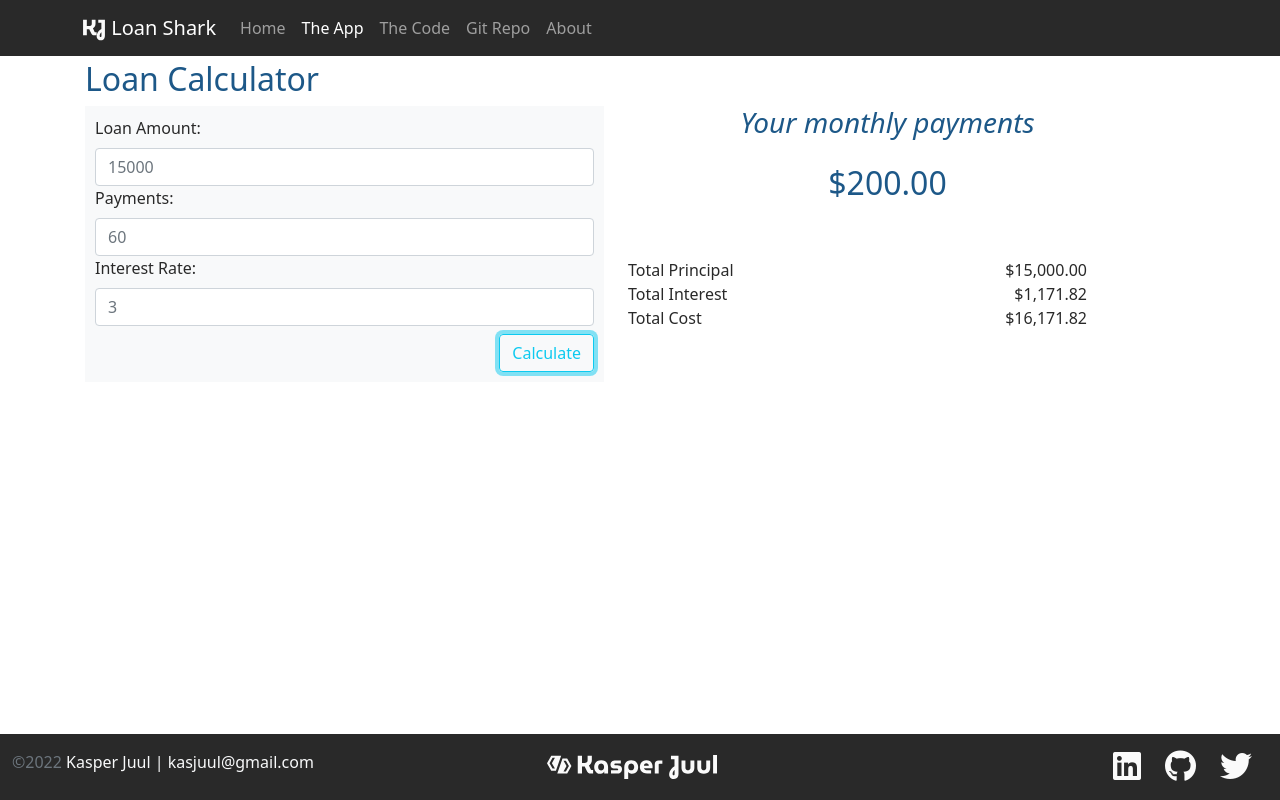
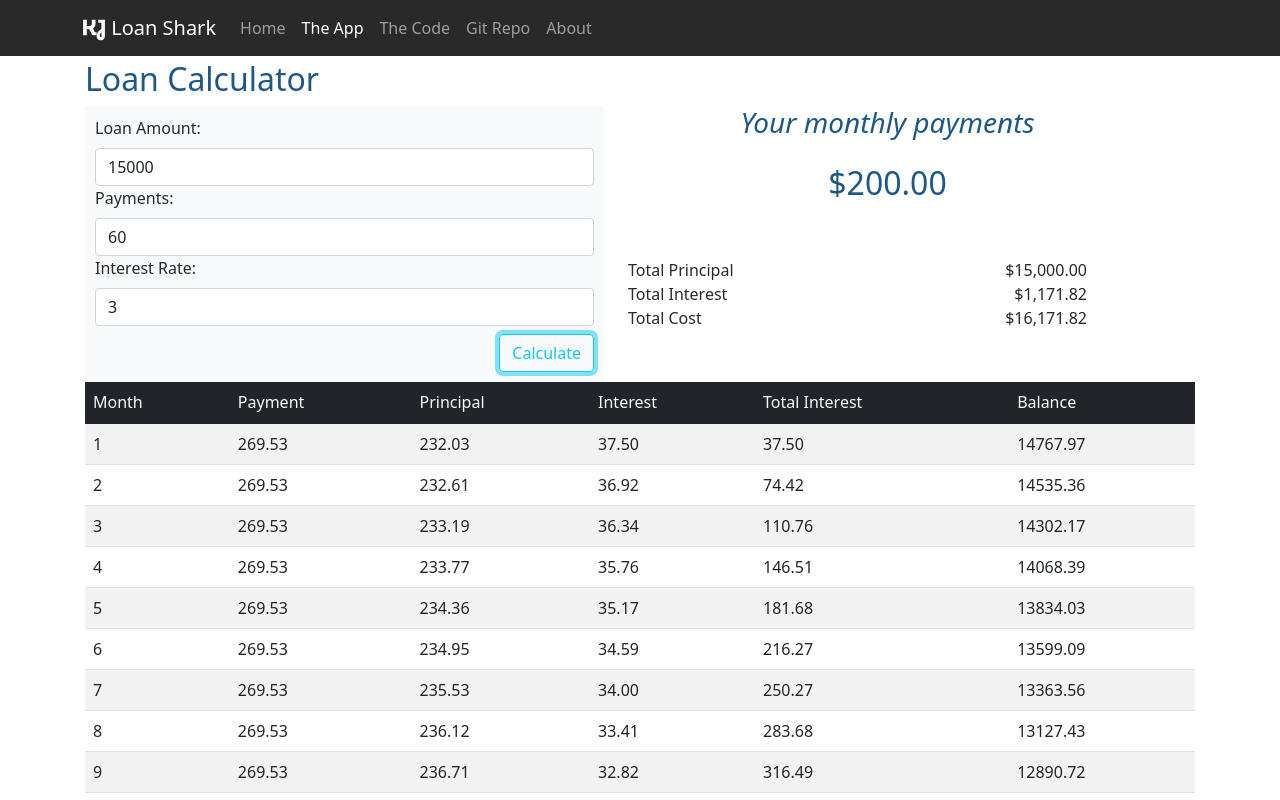
Before and after one commit to KasperJuul/LoanShark, a plain HTML site: page app.html in a window 1280 px wide. Both pictures are taken after a click on the button "Calculate". Shown: the top 800 px of the page. Drawn offline with nearby package versions, Linux system fonts and the light colour scheme.

Commit message:
finished calculation
Finished calculation method and table display.

```diff
--- a/app.html
+++ b/app.html
@@ -58,13 +58,13 @@
                     <div class="border border-2 border-light p-2 bg-light">
                         <form action="#">
                             <label class="form-label">Loan Amount:</label>
-                            <input type="number" name="LoanAmount" class="form-control" placeholder="15000" aria-label="Loan Amount" required>
+                            <input id="loanAmount" type="number" name="LoanAmount" class="form-control" placeholder="15000" value="15000" aria-label="Loan Amount" required>
                             <label class="form-label">Payments:</label>
-                            <input type="number" name="LoanAmount" class="form-control" placeholder="60" aria-label="Payments" required>
+                            <input id="months" type="number" name="Payments" class="form-control" placeholder="60" value="60" aria-label="Payments" required>
                             <label class="form-label">Interest Rate:</label>
-                            <input type="number" name="LoanAmount" class="form-control" placeholder="3" aria-label="Payments" required>
+                            <input id="rate" type="rate" name="InterestRate" class="form-control" placeholder="3" value="3" aria-label="Payments" required>
                             <div class ="col-12 d-flex justify-content-end">
-                                <button type="button" class="btn btn-outline-info mt-2">Calculate</button>
+                                <button id="calculate" type="button" class="btn btn-outline-info mt-2">Calculate</button>
                             </div>
                         </form>
                     </div>
@@ -80,7 +80,7 @@
                         <div class="col">
                             Total Principal
                         </div>
-                        <div class="col d-flex justify-content-end">
+                        <div id="totalPrincipal" class="col d-flex justify-content-end">
                             $15,000.00
                         </div>
                     </div>
@@ -88,7 +88,7 @@
                         <div class="col">
                             Total Interest
                         </div>
-                        <div class="col d-flex justify-content-end">
+                        <div id="totalInterest" class="col d-flex justify-content-end">
                             $1,171.82
                         </div>
                     </div>
@@ -96,16 +96,27 @@
                         <div class="col">
                             Total Cost
                         </div>
-                        <div class="col d-flex justify-content-end">
+                        <div id="totalCost" class="col d-flex justify-content-end">
                             $16,171.82
                         </div>
                     </div>
                 </div>
             </div>
-
             <div class="table-responsive">
                 <table class="table table-striped">
+                    <thead class="text-light bg-dark">
+                        <tr>
+                            <td>Month</td>
+                            <td>Payment</td>
+                            <td>Principal</td>
+                            <td>Interest</td>
+                            <td>Total Interest</td>
+                            <td>Balance</td>
+                        </tr>
+                    </thead>
+                    <tbody id="results">
 
+                    </tbody>
                 </table>
             </div>
        </div>
@@ -131,11 +142,25 @@
         </div>
     </footer>
 
+    <template id="templateRow">
+        <tr>
+            <td></td>
+            <td></td>
+            <td></td>
+            <td></td>
+            <td></td>
+            <td></td>
+        </tr>
+    </template>
+
     <!-- Bootstrap JS -->
     <script src="https://cdn.jsdelivr.net/npm/bootstrap@5.1.1/dist/js/bootstrap.bundle.min.js"
         integrity="sha384-/bQdsTh/da6pkI1MST/rWKFNjaCP5gBSY4sEBT38Q/9RBh9AH40zEOg7Hlq2THRZ" crossorigin="anonymous">
     </script>
     <script src="js/site.js"></script>
+    <script>
+        document.getElementById("calculate").addEventListener("click", getValues);
+    </script>
 </body>
 
 </html>
--- a/js/site.js
+++ b/js/site.js
@@ -1,4 +1,69 @@
-//Call Hello World
-function HelloWorld(){
-    alert("Hello World");
+// Get the values from the user input
+function getValues() {
+    let loanAmount = document.getElementById("loanAmount").value;
+    let months = document.getElementById("months").value;
+    let rate = document.getElementById("rate").value;
+    let reslults = [];
+
+    loanAmount = parseFloat(loanAmount);
+    months = parseInt(months);
+    rate = parseInt(rate);
+
+    reslults = calculateLoan(loanAmount,months,rate);
+
+    displayData(reslults);
+
 }
+
+// Calulcate the data for the result table
+function calculateLoan(loanAmount, months, rate) {
+    let totalMonthlyPayment = loanAmount * (rate / 1200) / (1 - Math.pow(1 + rate / 1200,-months));
+    let balance = loanAmount;
+    let totalInterest = 0;
+
+    let reslults = [];
+
+    for (let i = 0; i < months; i++) {
+        let returnObj = {};
+        let interest = balance * (rate / 1200);
+        let principal = totalMonthlyPayment - interest;
+        balance -= principal;
+        totalInterest += interest;
+
+        returnObj.payment = totalMonthlyPayment.toFixed(2);
+        returnObj.interest = interest.toFixed(2);
+        returnObj.principal = principal.toFixed(2);
+        returnObj.totalInterest = totalInterest.toFixed(2);
+        returnObj.balance = Math.round(balance.toFixed(2) * 100) / 100;
+        reslults.push(returnObj);
+    }
+
+    return reslults;
+}
+
+// Display the loan data in the table rows
+function displayData(loanData){
+    // get the table body element from the page
+    let tableBody = document.getElementById("results")
+
+    // get the template row
+    let templateRow = document.getElementById("templateRow");
+    // clear the table
+    tableBody.innerHTML = "";
+
+    for (let i = 0; i < loanData.length; i++) {
+
+        let tableRow = document.importNode(templateRow.content,true);
+
+        let rowCols = tableRow.querySelectorAll("td");
+        rowCols[0].textContent = i + 1;
+        rowCols[1].textContent = loanData[i].payment;
+        rowCols[2].textContent = loanData[i].principal;
+        rowCols[3].textContent = loanData[i].interest;
+        rowCols[4].textContent = loanData[i].totalInterest;
+        rowCols[5].textContent = loanData[i].balance;
+
+        tableBody.appendChild(tableRow);
+    }
+
+}
```
